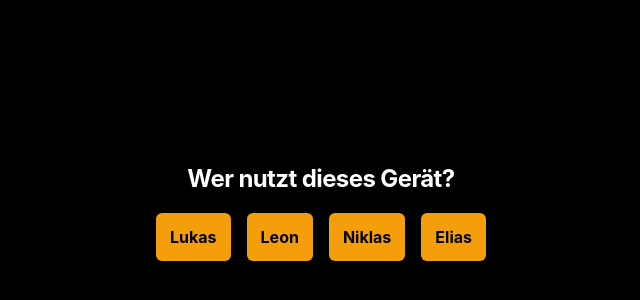
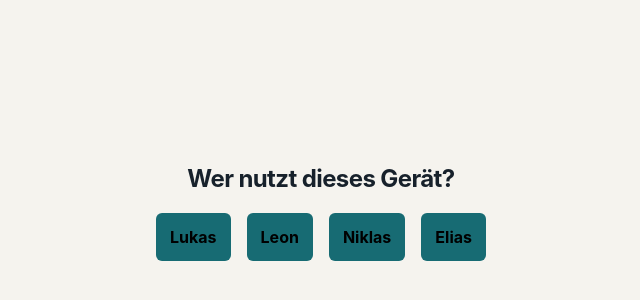
Before and after one commit to soundbier/2cars2georgia, a React (Vite) app: page / in a window 1280 px wide. Shown: the part 28-328 px from the top of the page, without its empty margins (319-959 px from the left). Built offline with nearby package versions, Linux system fonts and the light colour scheme; no server answers; the database is empty.

Commit message:
Revise color variables in index.css
Updated CSS variables for a new color scheme.

```diff
--- a/src/index.css
+++ b/src/index.css
@@ -1,13 +1,17 @@
 :root {
-  --bg: #000000;
-  --surface: #1c1c1e;
-  --surface-border: #3a3a3c;
-  --primary: #f59e0b;
-  --primary-hover: #d97706;
-  --text: #ffffff;
-  --text-muted: #e4e4e7;
-  --danger: #ef4444;
-  --success: #10b981;
+  --bg: #F5F3EE;
+  --surface: #FFFFFF;
+  --surface-subtle: #ECEAE4;
+  --surface-border: #D8D8D2;
+  --primary: #176B73;
+  --primary-dark: #11545B;
+  --secondary: #315A73;
+  --accent: #C99A5B;
+  --text: #17212B;
+  --text-muted: #66717A;
+  --success: #3F7D68;
+  --warning: #B9823C;
+  --danger: #B85C5C;
   --nav-bg: #1c1c1e;
   --radius: 6px;
 }
```
